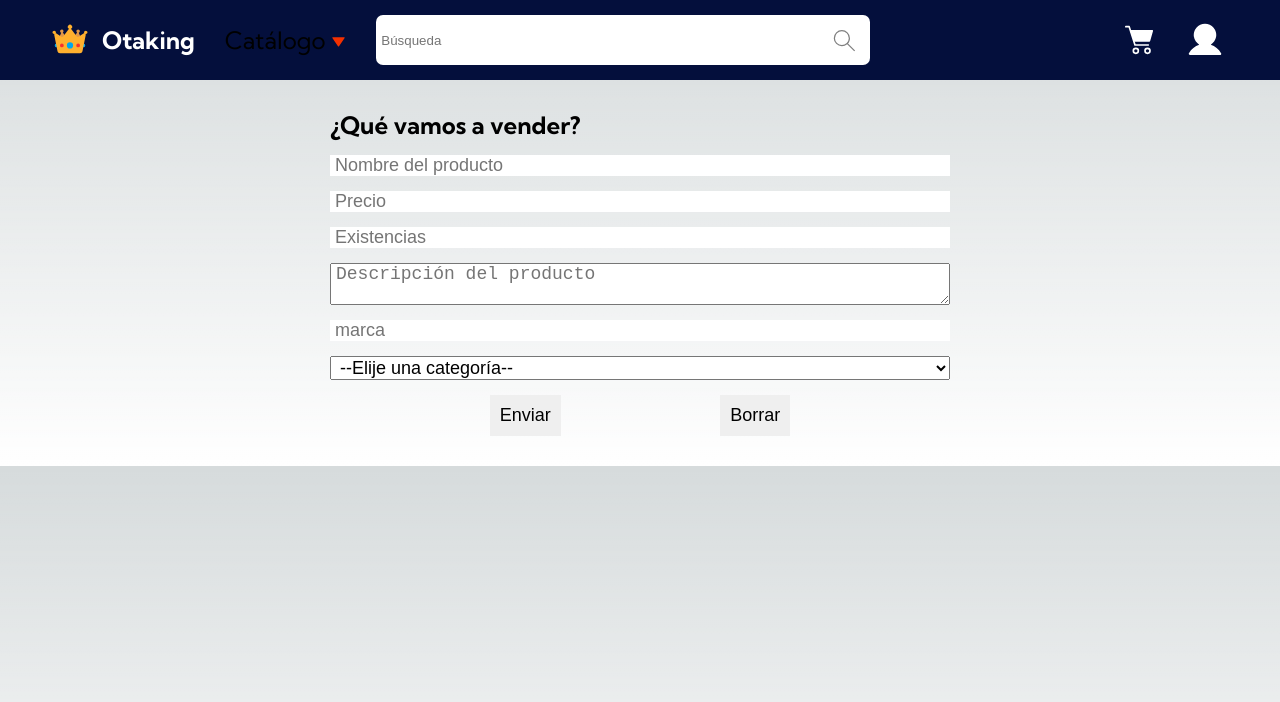
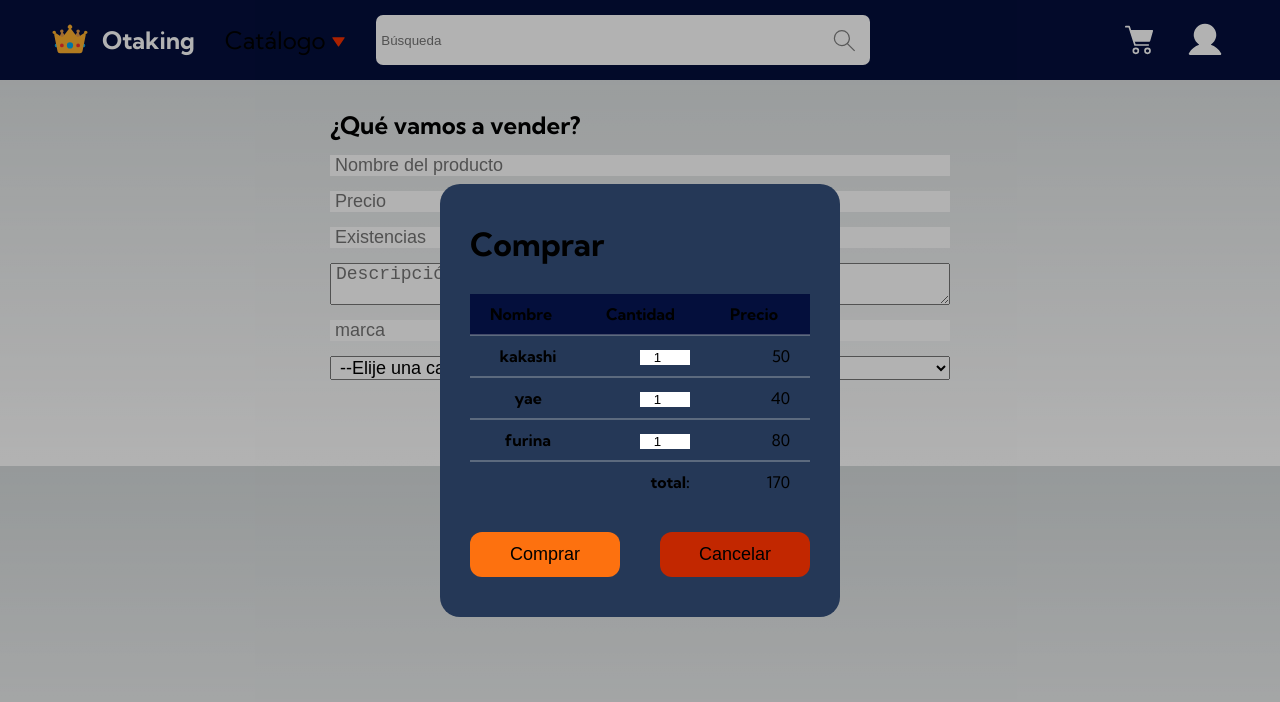
Before and after one commit to No-Country/c16-44-n-java, a Next.js app in the folder frontEnd/otaking/: page /sell in a window 1280 px wide. Both pictures are taken after a click on the button 1140 px from the left and 40 px from the top of the page. Shown: the top 702 px of the page. Built offline with nearby package versions, Linux system fonts and the light colour scheme.

Commit message:
feat: add cart

```diff
--- a/frontEnd/otaking/src/app/layout.jsx
+++ b/frontEnd/otaking/src/app/layout.jsx
@@ -5,6 +5,7 @@ import Header from "@/components/Header/Header";
 import { GlobalContextProvider } from "@/context/store";
 import SignUp from "@/components/Popup/SignUp/SignUp";
 import SignIn from "@/components/Popup/SignIn/SignIn";
+import dynamic from 'next/dynamic'
 
 const kumbh = Kumbh_Sans({ subsets: ["latin"], weight: ["400", "700"] });
 
@@ -12,6 +13,8 @@ export const metadata = {
   title: "Create Next App",
   description: "Generated by create next app",
 };
+
+const Cart = dynamic(() => import("../components/Popup/Cart/Cart.jsx"), {ssr: false})
 
 export default function RootLayout({ children }) {
   return (
@@ -24,6 +27,7 @@ export default function RootLayout({ children }) {
           </Page>
           <SignUp />
           <SignIn />
+          <Cart />
         </GlobalContextProvider>
       </body>
     </html>
--- a/frontEnd/otaking/src/components/Header/Header.jsx
+++ b/frontEnd/otaking/src/components/Header/Header.jsx
@@ -28,7 +28,7 @@ export default function Header() {
         <Searchbar />
       </div>
       <div className="header__user">
-        <button className='header__btn-cart'></button>
+        <button className='header__btn-cart' data-popup='cart' onClick={handleMenuUserBtn} />
         {user ?
           <button className='header__btn-perfil' onClick={() => setUserMenu(!userMenu)}>¡Hola {user.name}!</button> :
           <button className='header__btn-user' onClick={() => setUserMenu(!userMenu)}></button>
--- /dev/null
+++ b/frontEnd/otaking/src/components/Popup/Cart/Cart.css
@@ -0,0 +1,3 @@
+.table-wrapper__btn_type_buy {
+  background-color: #FD710F;
+}
--- /dev/null
+++ b/frontEnd/otaking/src/components/Popup/Cart/Cart.jsx
@@ -0,0 +1,45 @@
+'use client'
+import { useGlobalContext } from "@/context/store.jsx";
+import './Cart.css';
+import FormWithTable from "../FormWithTable/FormWithTable";
+import useForm from "@/hooks/useForm";
+import { useState } from "react";
+
+export default function Cart() {
+  const {popups:{cart}} = useGlobalContext();
+  const {inputs, handleChange: onChange} = useForm('Comprar');
+  const [products, setProducts] = useState([
+    {name: 'kakashi', price: 50, amount: 1},
+    {name: 'yae', price: 40, amount: 1},
+    {name: 'furina', price: 80, amount: 1}
+  ]);
+  const [sum, setSum] = useState(products.reduce((acc, {price}) => acc + price, 0))
+
+  function handleChange(e) {
+    function syncronize (inputs) {
+      let quantity = 0
+
+      for (const input in inputs) {
+        quantity += inputs[input].value * products.find(product => product.name === input).price
+      }
+
+      setSum(quantity)
+    }
+
+    onChange(e, syncronize)
+  }
+
+  return <FormWithTable
+    heads={['Nombre', 'Cantidad', 'Precio']}
+    isOpen={cart}
+    title={'Comprar'}
+    amount={sum}
+  >
+    {products.map(({name, price, amount}, id) => <tr key={id}>
+        <th scope="row">{name}</th>
+        <td><input min={0} style={{width: 50, textAlign: 'center'}} name={name} type='number' value={inputs[name]?.value ?? amount} onChange={handleChange}/></td>
+        <td>{price * (inputs[name]?.value ?? 1)}</td>
+      </tr>
+    )}
+  </FormWithTable>
+}
--- /dev/null
+++ b/frontEnd/otaking/src/components/Popup/FormWithTable/FormWithTable.css
@@ -0,0 +1,20 @@
+.popup-list {
+  border-collapse: collapse;
+}
+
+.popup-list :where(tfoot th, td) {
+  text-align: right;
+}
+
+.popup-list :where(th, td) {
+  padding: 10px 20px;
+}
+
+.popup-list :where(tr):not(tfoot > tr) {
+  border-bottom: 2px solid #fcf5eb42;
+}
+
+.popup-list__headers {
+  text-align: left;
+  background-color: #040F3C;
+}
--- /dev/null
+++ b/frontEnd/otaking/src/components/Popup/FormWithTable/FormWithTable.jsx
@@ -0,0 +1,23 @@
+import PopupWithForm from "../PopupWithForm/PopupWithForm";
+import './FormWithTable.css'
+
+export default function FormWithTable({heads, children, amount, ...props}) {
+  return <PopupWithForm {...props}>
+      <table className='popup-list'>
+        <thead className='popup-list__headers'>
+          <tr className='popup-list__header-row'>
+            {heads.map((head, id) => <th className={'popup-list__header'} scope='col' key={id}>{head}</th>)}
+          </tr>
+        </thead>
+        <tbody>
+          {children}
+        </tbody>
+        <tfoot>
+          <tr>
+            <th colSpan={2}>total: </th>
+            <td>{amount}</td>
+          </tr>
+      </tfoot>
+      </table>
+  </PopupWithForm>
+}
--- a/frontEnd/otaking/src/components/Popup/Popup.css
+++ b/frontEnd/otaking/src/components/Popup/Popup.css
@@ -3,7 +3,7 @@
   position: fixed;
   inset: 0;
   display: grid;
-  grid-template-columns: 400px;
+  grid-template-columns: auto;
   grid-template-rows: auto;
   place-content: center;
   background-color: rgba(0, 0, 0, .3);
--- a/frontEnd/otaking/src/components/Popup/PopupWithForm/PopupWithForm.css
+++ b/frontEnd/otaking/src/components/Popup/PopupWithForm/PopupWithForm.css
@@ -1,4 +1,5 @@
 .form {
+  width: 400px;
   padding: 40px 30px;
   background-color: #253857;
   border-radius: 20px;
--- a/frontEnd/otaking/src/context/store.jsx
+++ b/frontEnd/otaking/src/context/store.jsx
@@ -5,7 +5,7 @@ import usePopup from '../hooks/usePopup.js';
 const GlobalContext = createContext({})
 
 export const GlobalContextProvider = ({children}) => {
-  const [popups, openPopup, closeAllPopups] = usePopup('signIn', 'signUp');
+  const [popups, openPopup, closeAllPopups] = usePopup('signIn', 'signUp', 'cart');
   const [user, setUser] = useState(null)
 
   useEffect(() => {
--- a/frontEnd/otaking/src/hooks/useForm.js
+++ b/frontEnd/otaking/src/hooks/useForm.js
@@ -5,7 +5,7 @@ export default function useForm(formName) {
     [inputs, setInputs] = useState({}),
     base = useRef(undefined),
 
-    handleChange = useCallback((e) => {
+    handleChange = useCallback((e, callback) => {
       setInputs((input) => {
         const
           target = e.target,
@@ -14,6 +14,8 @@ export default function useForm(formName) {
         input[aName].hasMssg = true
         input[aName].value = target.value;
         input[aName].validationMessage = target.validationMessage
+
+        if (callback) callback(input)
 
         return structuredClone(input)
       })
--- a/frontEnd/otaking/src/utils/apiClient.js
+++ b/frontEnd/otaking/src/utils/apiClient.js
@@ -32,6 +32,6 @@ export const login = (form) => {
 }
 
 export const getCategory = (category) => {
-  return fetch(product + '/category/' + category, {headers, next: {revalidate: 15}})
+  return fetch(product + '/category/' + category, {headers, next: {revalidate: 1}})
     .then(confirm)
 }
```
